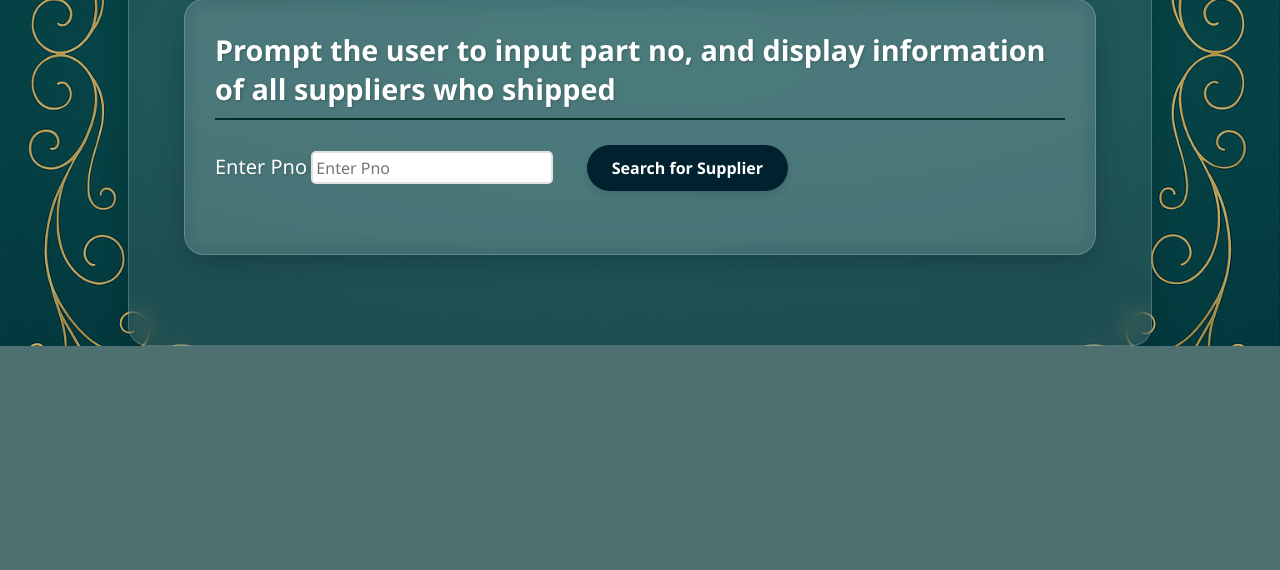
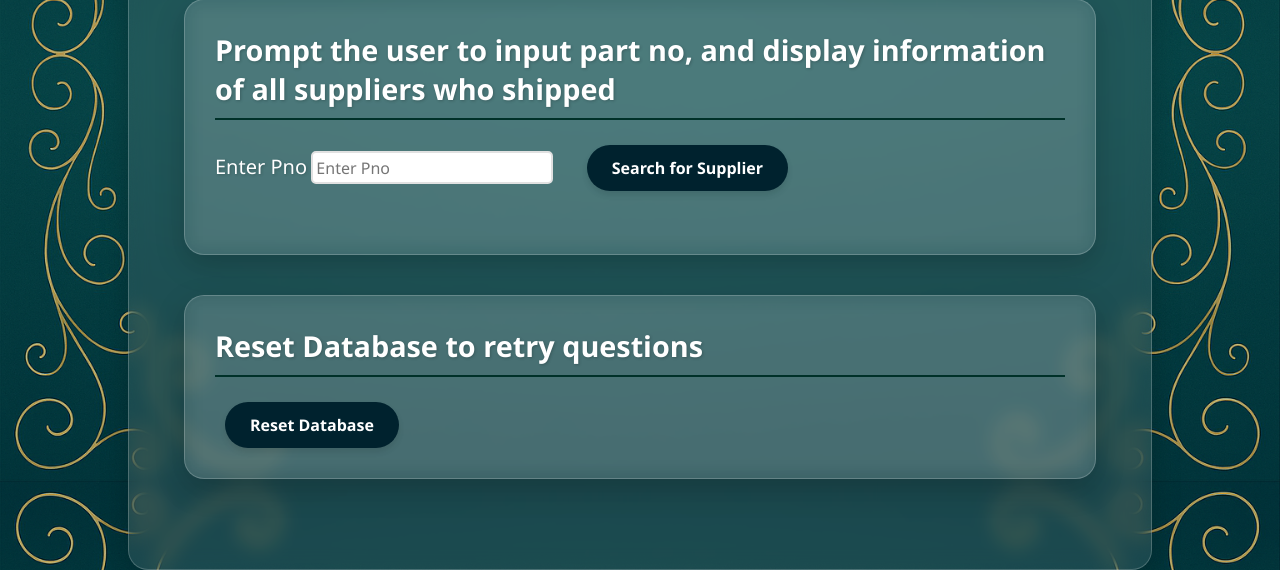
Before and after one commit to Github-user-2468/DataBase-hw6, a Flask app: page / in a window 1280 px wide. Shown: the part 1226-1796 px from the top of the page. Before the commit the page ends 1572 px from the top, so only its background shows below. Run offline with Flask 3, Linux system fonts and the light colour scheme.

Commit message:
Added reset tables function

```diff
--- a/app.py
+++ b/app.py
@@ -238,6 +238,28 @@ def display_part_info():
     return render_template("index.html")
 
 
+@app.route('/reset_database', methods=["GET", "POST"])
+def reset_database():
+    if request.method == "POST":
+        try:
+            cur = mysql.cursor()
+            cur.execute('DROP TABLE Shipment;')
+            cur.execute('DROP TABLE Part;')
+            cur.execute('DROP TABLE Supplier;')
+            mysql.commit()
+
+            cur.close()
+            create_table()
+            data_insertion()
+
+            flash('Database reset!', 'success')
+            return render_template('index.html')
+        except Exception as e:
+            flash(f'Error Reseting Database: {e}', 'error')
+            return render_template('index.html')
+    return render_template('index.html')
+
+
 
 if __name__ == '__main__':
     create_table()
--- a/templates/index.html
+++ b/templates/index.html
@@ -106,7 +106,7 @@
                                 <input class="input-box" type="text" name="question-five-pno" required placeholder="Enter Pno">
                         <button class="sub-btn" type="submit">Search for Supplier </button>
                     </form>
-                <div class="table-content">
+                    <div class="table-content">
                         {% if supplier_for_parts  %}
                         <div class="sup-table">
                             <table class="supplier-table">
@@ -134,6 +134,14 @@
                         {% endif %}
                     </div>
                 </div>
+
+                <div class="Question">
+                    <form method="POST" action="{{ url_for('reset_database') }}">
+                        <h3>Reset Database to retry questions </h3>
+                        <button class="sub-btn" type="submit">Reset Database</button>
+                    </form>
+                </div>
+
             </div>
         </div>
     </body>
```
